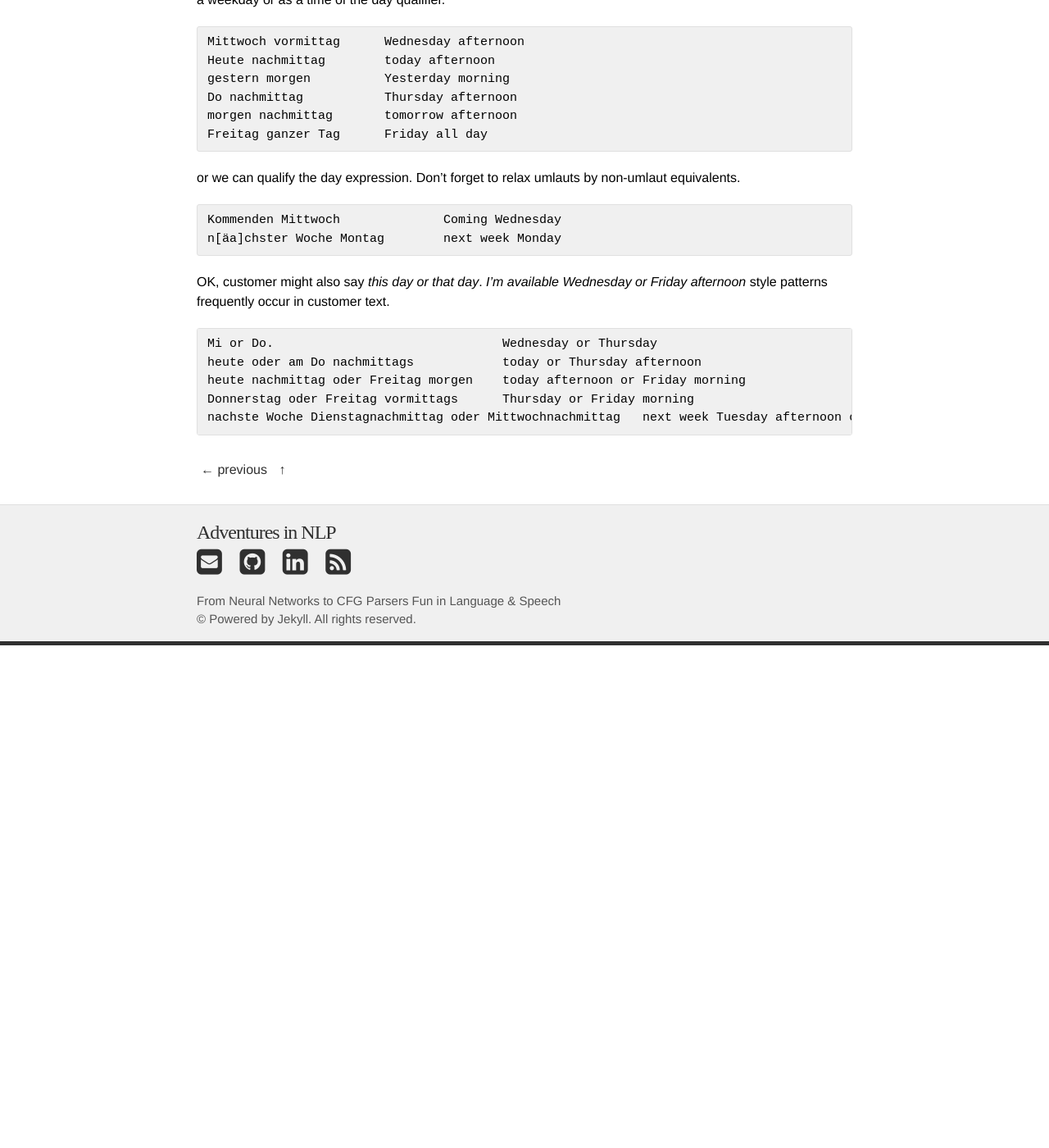
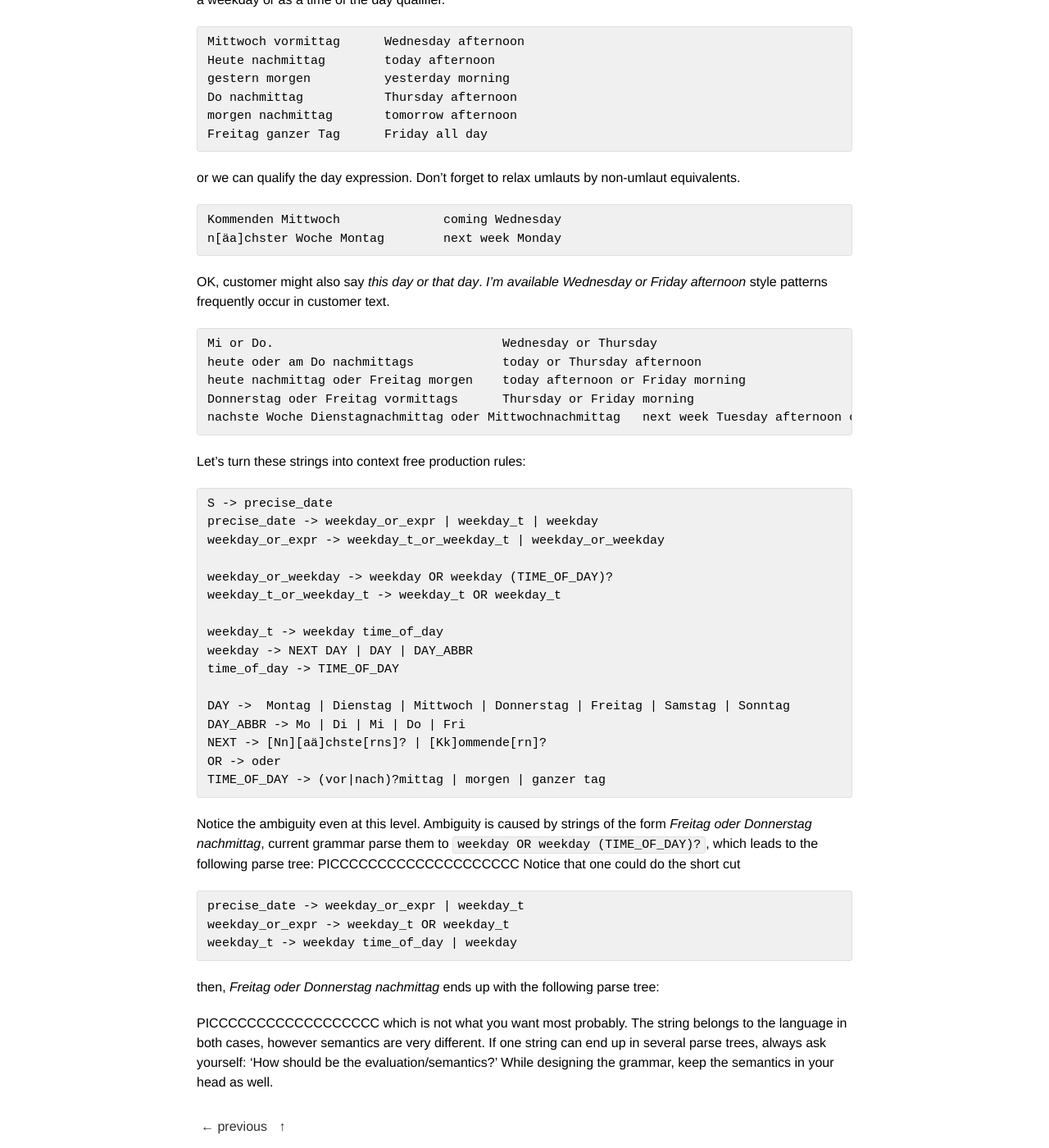
Before and after one commit to DuyguA/DuyguA.github.io, a Jekyll site: the page built from _posts/2018-3-28-chatbot-nlu-series-datetimeparser.md, in a window 1280 px wide and 1400 px high, scrolled down 1461 px. Shown: the whole window at 82% size. Built offline with Jekyll 4.4.1, drawn with Linux system fonts in a browser that asks for light colours; nearby versions of some CDN libraries; some web fonts are replaced; before the commit the page ends 2248 px from its top, so only the background shows below that.

Commit message:
grammar rules

````diff
--- a/_posts/2018-3-28-chatbot-nlu-series-datetimeparser.md
+++ b/_posts/2018-3-28-chatbot-nlu-series-datetimeparser.md
@@ -50,7 +50,7 @@ We can add time of the day to the above. Notice that *Morgen* can be either *tom
 ```
 Mittwoch vormittag	Wednesday afternoon
 Heute nachmittag	today afternoon
-gestern morgen		Yesterday morning
+gestern morgen		yesterday morning
 Do nachmittag		Thursday afternoon
 morgen nachmittag       tomorrow afternoon
 Freitag ganzer Tag	Friday all day
@@ -59,7 +59,7 @@ Freitag ganzer Tag	Friday all day
 or we can qualify the day expression. Don't forget to relax umlauts by non-umlaut equivalents.
 
 ```
-Kommenden Mittwoch 	        Coming Wednesday
+Kommenden Mittwoch 	        coming Wednesday
 n[äa]chster Woche Montag	next week Monday
 ```
 
@@ -72,3 +72,39 @@ heute nachmittag oder Freitag morgen    today afternoon or Friday morning
 Donnerstag oder Freitag vormittags      Thursday or Friday morning
 nachste Woche Dienstagnachmittag oder Mittwochnachmittag   next week Tuesday afternoon or Wednesday afternoon
 ```
+
+Let's turn these strings into context free production rules:
+
+```
+S -> precise_date
+precise_date -> weekday_or_expr | weekday_t | weekday
+weekday_or_expr -> weekday_t_or_weekday_t | weekday_or_weekday
+
+weekday_or_weekday -> weekday OR weekday (TIME_OF_DAY)?
+weekday_t_or_weekday_t -> weekday_t OR weekday_t
+
+weekday_t -> weekday time_of_day
+weekday -> NEXT DAY | DAY | DAY_ABBR
+time_of_day -> TIME_OF_DAY
+
+DAY ->  Montag | Dienstag | Mittwoch | Donnerstag | Freitag | Samstag | Sonntag
+DAY_ABBR -> Mo | Di | Mi | Do | Fri
+NEXT -> [Nn][aä]chste[rns]? | [Kk]ommende[rn]?
+OR -> oder
+TIME_OF_DAY -> (vor|nach)?mittag | morgen | ganzer tag
+```
+
+Notice the ambiguity even at this level. Ambiguity is caused by strings of the form *Freitag oder Donnerstag nachmittag*, current grammar parse them to `weekday OR weekday (TIME_OF_DAY)?`, which leads to the following parse tree:
+PICCCCCCCCCCCCCCCCCCCC
+Notice that one could do the short cut
+
+```
+precise_date -> weekday_or_expr | weekday_t
+weekday_or_expr -> weekday_t OR weekday_t
+weekday_t -> weekday time_of_day | weekday
+```
+
+then, *Freitag oder Donnerstag nachmittag* ends up with the following parse tree:
+
+PICCCCCCCCCCCCCCCCCC
+which is not what you want most probably. The string belongs to the language in both cases, however semantics are very different. If one string can end up in several parse trees, always ask yourself: 'How should be the evaluation/semantics?' While designing the grammar, keep the semantics in your head as well.
````
